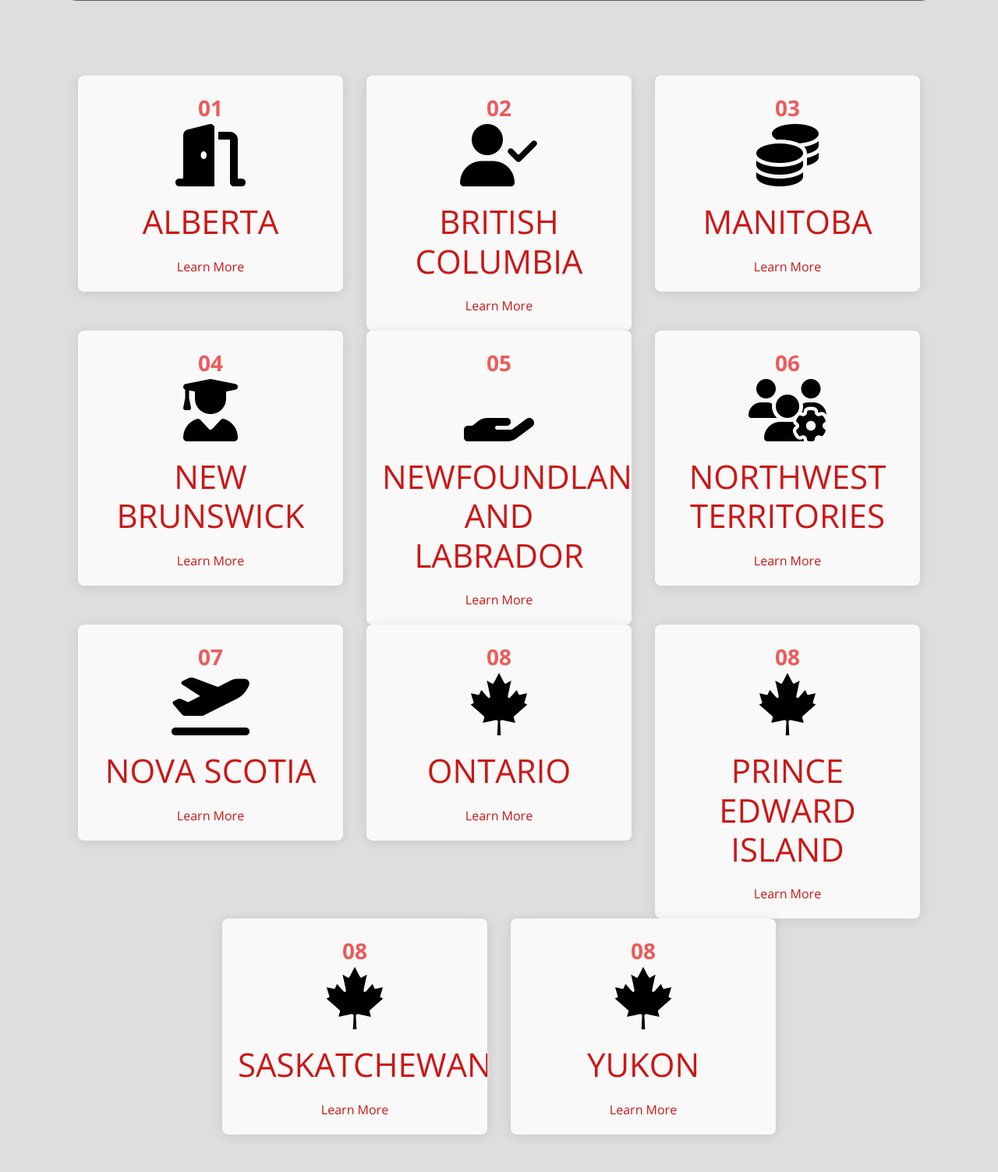
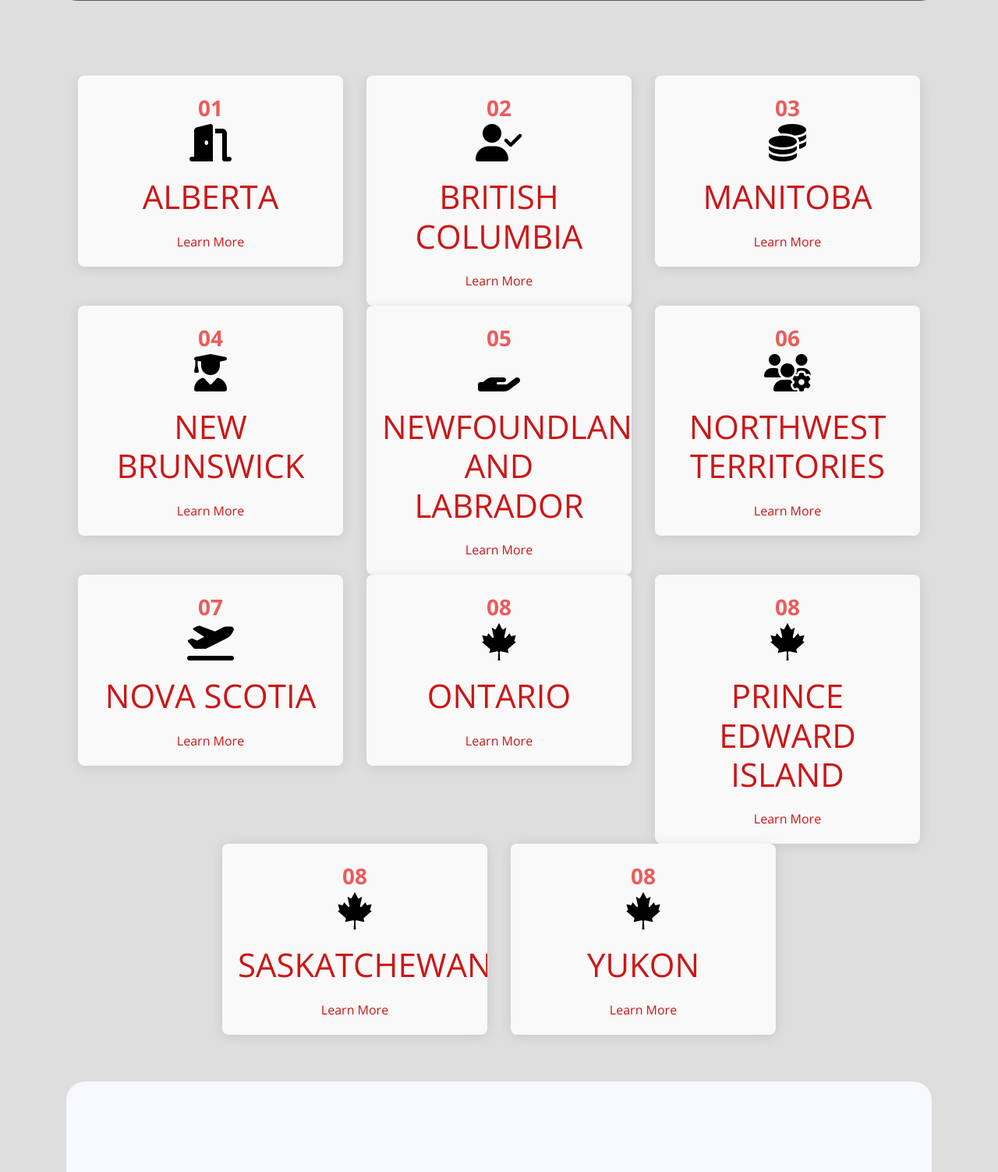
Before and after one commit to Unisight-Technologies/visa-to-america-canada, a Django app: page /nominee/ in a window 1280 px wide. Shown: the part 767-2270 px from the top of the page at 78% size. Run offline with Django 3.2, Linux system fonts and the light colour scheme; some libraries are stand-ins or nearby versions.

Commit message:
updated nominee

```diff
--- a/visa_app/templates/nominee.html
+++ b/visa_app/templates/nominee.html
@@ -53,7 +53,7 @@
       <div class="col-lg-4" data-aos="fade-up">
         <div class="box">
           <span>01</span>
-          <i style="color: black; font-size: 5em;" class="fas fa-door-open"></i>
+          <i style="color: black; font-size: 3em;" class="fas fa-door-open"></i>
           <a href="https://onecanadavisa.squarespace.com/alberta"><h4>ALBERTA</h4></a>
           <p></p>
           <a href="https://onecanadavisa.squarespace.com/alberta">Learn More</a>
@@ -64,7 +64,7 @@
       <div class="col-lg-4 mt-4 mt-lg-0" data-aos="fade-up" data-aos-delay="150">
         <div class="box">
           <span>02</span>
-          <i style="color: black; font-size: 5em;" class="fas fa-user-check"></i>
+          <i style="color: black; font-size: 3em;" class="fas fa-user-check"></i>
           <a href="https://onecanadavisa.squarespace.com/british-columbia"><h4>BRITISH COLUMBIA</h4></a>
           <p></p>
             <a href="https://onecanadavisa.squarespace.com/british-columbia">Learn More</a>
@@ -78,7 +78,7 @@
           <span>03</span>
           <!-- <i class="fa fa-money" aria-hidden="true"></i> -->
           <!-- <i style="color: black;" class="fad fa-sack-dollar"></i> -->
-          <i style="color: black; font-size: 5em;"  class="fas fa-coins"></i>
+          <i style="color: black; font-size: 3em;"  class="fas fa-coins"></i>
           <a href="https://onecanadavisa.squarespace.com/manitoba"><h4>MANITOBA</h4></a>
 
           <p></p>
@@ -91,7 +91,7 @@
       <div class="col-lg-4 mt-4 mt-lg-0" data-aos="fade-up" data-aos-delay="300">
         <div class="box">
           <span>04</span>
-          <i style="color: black; font-size: 5em;" class="fas fa-user-graduate"></i>
+          <i style="color: black; font-size: 3em;" class="fas fa-user-graduate"></i>
           <a href="https://onecanadavisa.squarespace.com/new-brunswick-1"><h4>NEW BRUNSWICK</h4></a>
 
           <p></p>
@@ -103,7 +103,7 @@
       <div class="col-lg-4 mt-4 mt-lg-0" data-aos="fade-up" data-aos-delay="300">
         <div class="box">
           <span>05</span>
-          <i style="color: black; font-size: 5em;" class="fas fa-hand-holding"></i>
+          <i style="color: black; font-size: 3em;" class="fas fa-hand-holding"></i>
           <a href="https://onecanadavisa.squarespace.com/newfoundland-and-labrador"><h4>NEWFOUNDLAND AND LABRADOR</h4></a>
 
           <p></p>
@@ -115,7 +115,7 @@
       <div class="col-md-4 mt-4 mt-lg-0" data-aos="fade-up" data-aos-delay="300">
         <div class="box">
           <span>06</span>
-          <i style="color: black; font-size: 5em;" class="fas fa-users-cog"></i>
+          <i style="color: black; font-size: 3em;" class="fas fa-users-cog"></i>
           <a href="https://onecanadavisa.squarespace.com/northwest-territories"><h4>NORTHWEST TERRITORIES</h4></a>
 
           <p></p>
@@ -127,7 +127,7 @@
       <div class="col-lg-4 mt-4 mt-lg-0" data-aos="fade-up" data-aos-delay="300">
         <div class="box">
           <span>07</span>
-          <i style="color: black; font-size: 5em;"class="fas fa-plane-departure"></i>
+          <i style="color: black; font-size: 3em;"class="fas fa-plane-departure"></i>
           <a href="https://onecanadavisa.squarespace.com/nova-scotia"><h4>NOVA SCOTIA</h4></a>
 
           <p></p>
@@ -139,7 +139,7 @@
       <div class="col-lg-4 mt-4 mt-lg-0" data-aos="fade-up" data-aos-delay="300">
         <div class="box">
           <span>08</span>
-          <i style="color: black; font-size: 5em; "class="fab fa-canadian-maple-leaf"></i>
+          <i style="color: black; font-size: 3em; "class="fab fa-canadian-maple-leaf"></i>
           <a href="https://onecanadavisa.squarespace.com/ontario-nominee-program"><h4>ONTARIO</h4></a>
 
           <p></p>
@@ -151,7 +151,7 @@
       <div class="col-lg-4 mt-4 mt-lg-0" data-aos="fade-up" data-aos-delay="300">
         <div class="box">
           <span>08</span>
-          <i style="color: black; font-size: 5em; "class="fab fa-canadian-maple-leaf"></i>
+          <i style="color: black; font-size: 3em; "class="fab fa-canadian-maple-leaf"></i>
           <a href="https://onecanadavisa.squarespace.com/prince-edward-island"><h4>PRINCE EDWARD ISLAND</h4></a>
 
           <p></p>
@@ -163,7 +163,7 @@
       <div class="col-lg-4 mt-4 mt-lg-0" data-aos="fade-up" data-aos-delay="300">
         <div class="box">
           <span>08</span>
-          <i style="color: black; font-size: 5em; "class="fab fa-canadian-maple-leaf"></i>
+          <i style="color: black; font-size: 3em; "class="fab fa-canadian-maple-leaf"></i>
           <a href="https://onecanadavisa.squarespace.com/saskatchewan"><h4>SASKATCHEWAN</h4></a>
 
           <p></p>
@@ -175,7 +175,7 @@
       <div class="col-lg-4 mt-4 mt-lg-0" data-aos="fade-up" data-aos-delay="300">
         <div class="box">
           <span>08</span>
-          <i style="color: black; font-size: 5em; "class="fab fa-canadian-maple-leaf"></i>
+          <i style="color: black; font-size: 3em; "class="fab fa-canadian-maple-leaf"></i>
           <a href="https://onecanadavisa.squarespace.com/yukon"><h4>YUKON</h4></a>
 
           <p></p>
```
